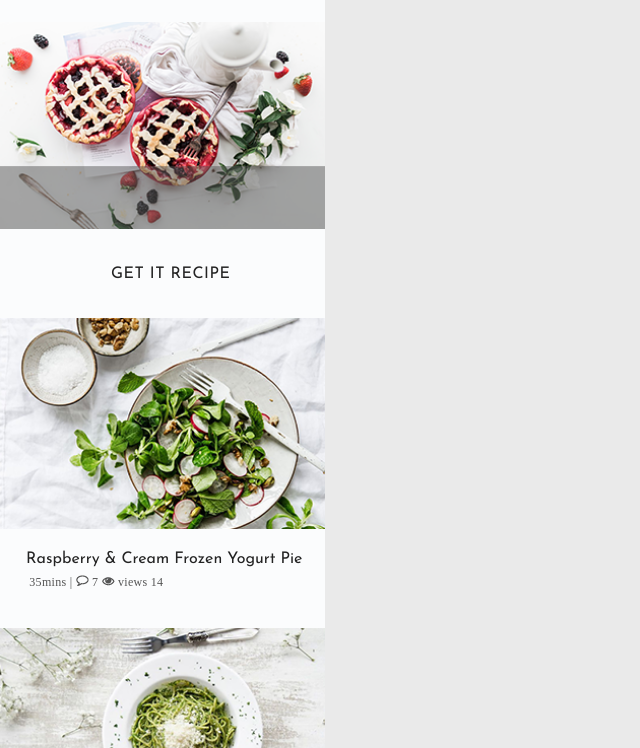
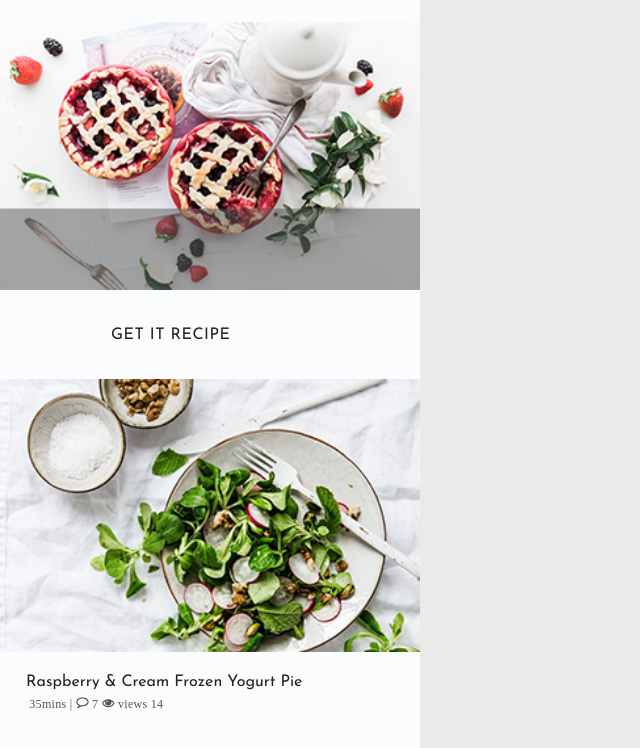
Before and after one commit to molekylko/lemon-mobile, a plain HTML site: page index.html in a window 1280 px wide. Shown: the part 72-820 px from the top of the page, without its empty margins (0-640 px from the left). Drawn offline with Linux system fonts and the light colour scheme; a web font is replaced by a local one.

Commit message:
Add files via upload

```diff
--- a/style.css
+++ b/style.css
@@ -5,7 +5,7 @@ body {
     background-color: #eaeaea;
     margin: 0;
     height: auto;
-    max-width: 325px;
+    max-width: 420px;
 }
 
 
```
